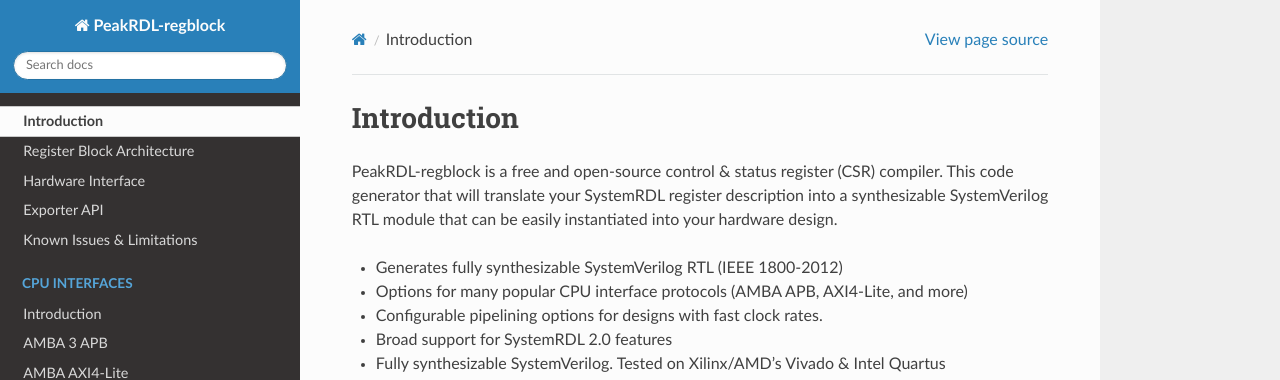
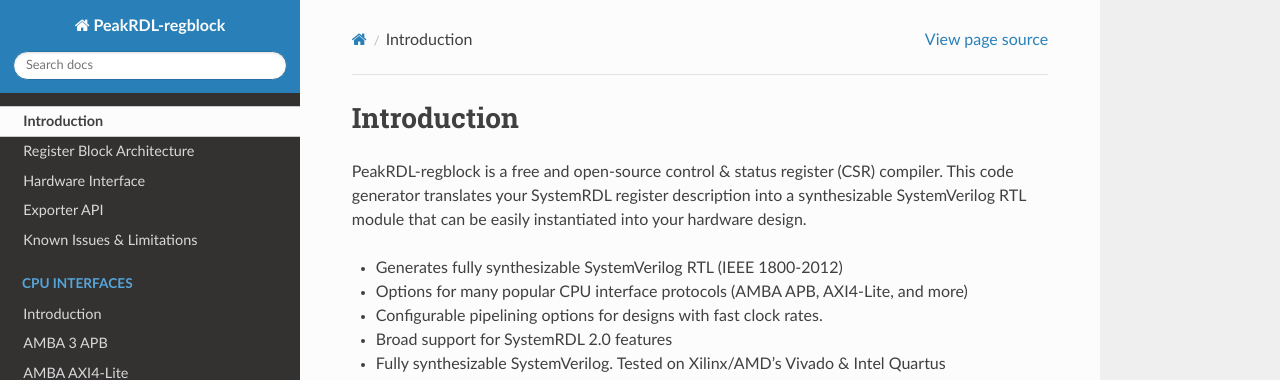
Before and after one commit to SystemRDL/PeakRDL-regblock, a Sphinx documentation site: the page built from docs/index.rst, in a window 1280 px wide and 900 px high. Shown: the top 380 px of the window. Built offline with Sphinx 7.4.7 and the Read the Docs theme 2.0.0, drawn with Linux system fonts in a browser that asks for light colours.

Commit message:
sentences are hard

```diff
--- a/docs/index.rst
+++ b/docs/index.rst
@@ -2,7 +2,7 @@
 ============
 
 PeakRDL-regblock is a free and open-source control & status register (CSR) compiler.
-This code generator that will translate your SystemRDL register description into
+This code generator translates your SystemRDL register description into
 a synthesizable SystemVerilog RTL module that can be easily instantiated into
 your hardware design.
 
```
